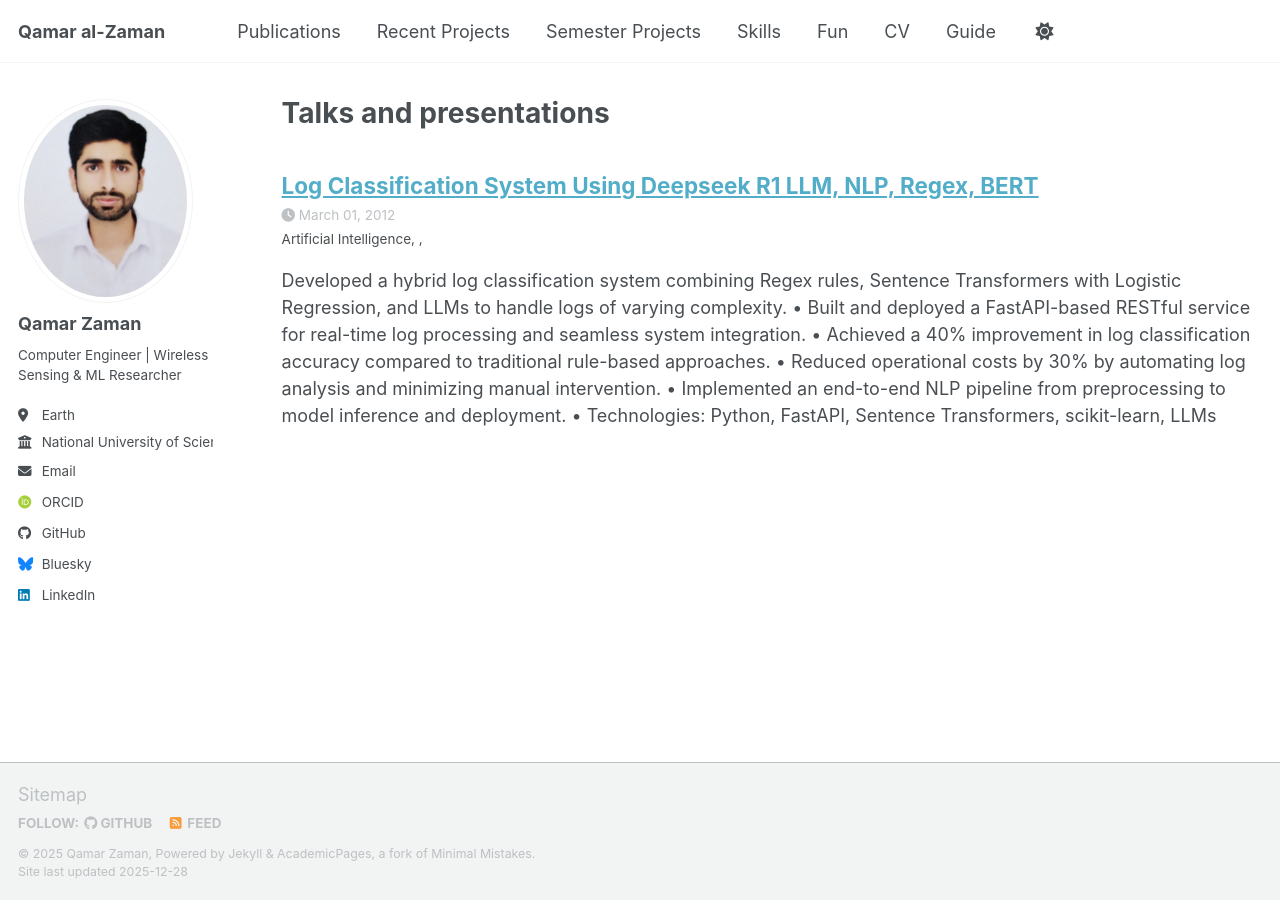
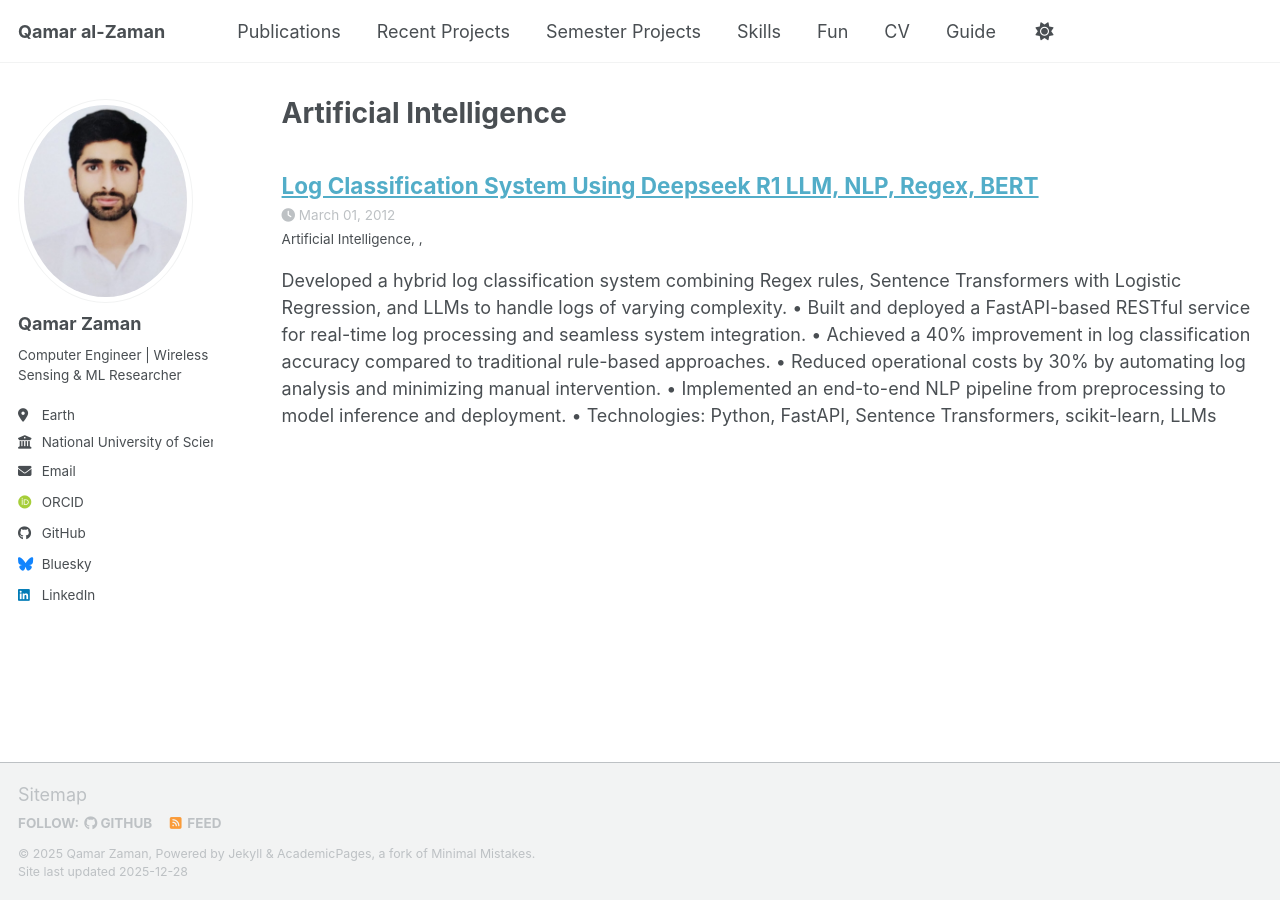
Before and after one commit to qzaman243/qzaman243.github.io, a Jekyll site: the page built from _pages/talks.html, in a window 1280 px wide. Built offline with Jekyll 4.4.1, drawn with Linux system fonts in a browser that asks for light colours; some web fonts are replaced; a script bundle is joined from its source files by our own code; library files that are not in the unit come from our copies.

Commit message:
Update talks.html

```diff
--- a/_pages/talks.html
+++ b/_pages/talks.html
@@ -1,7 +1,7 @@
 ---
 layout: archive
-title: "Talks and presentations"
-permalink: /talks/
+title: "Artificial Intelligence"
+permalink: /
 author_profile: true
 ---
 
```
